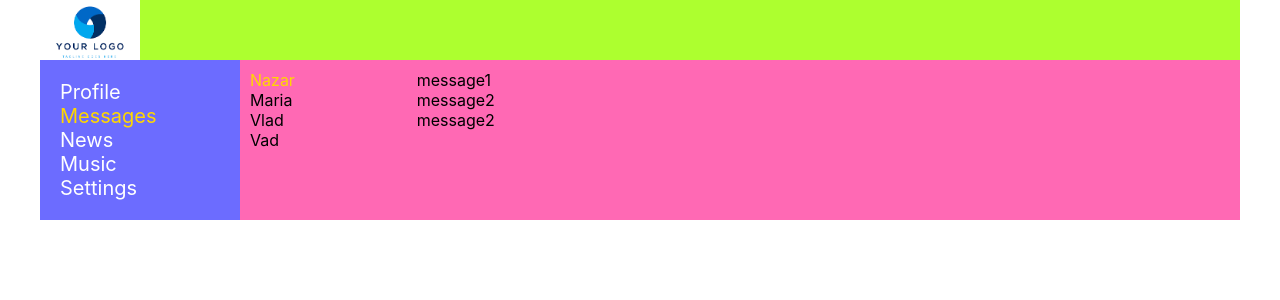
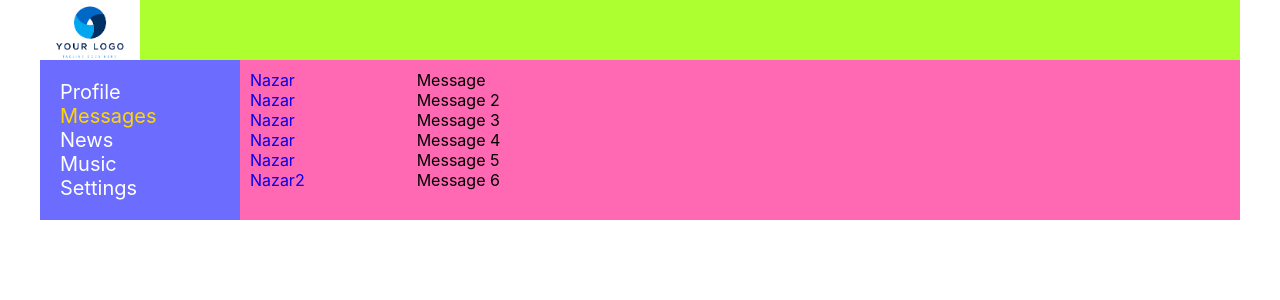
Before and after one commit to NAZMEL/Web-app, a React (Create React App) app: page /dialogs in a window 1280 px wide. Shown: the top 300 px of the page. Built offline with nearby package versions, Linux system fonts and the light colour scheme.

Commit message:
Refactor components

```diff
--- a/src/components/Dialogs/Dialogs.jsx
+++ b/src/components/Dialogs/Dialogs.jsx
@@ -1,35 +1,62 @@
 import React from "react";
+import { NavLink } from "react-router-dom";
 import dialogsStyle from './Dialogs.module.css';
 
+
+const DialogItem = (props) =>{
+    let path = "/dialogs/" + props.id;
+
+    return (
+        <div className={dialogsStyle.dialog + ' '+ dialogsStyle.active}>
+            <NavLink to={path}>{props.name}</NavLink>
+        </div>
+    )
+}
+
+const Message = (props) =>{
+
+    return(
+        <div className={dialogsStyle.message}>
+        {props.message}
+    </div>
+    )
+
+}
+
+
 const Dialogs = (props) => {
+    let dialogsData=[
+        {id: 1, name: 'Nazar'},
+        {id: 1, name: 'Nazar'},
+        {id: 1, name: 'Nazar'},
+        {id: 1, name: 'Nazar'},
+        {id: 1, name: 'Nazar'},
+        {id: 1, name: 'Nazar2'},
+    ];
+
+    let dialogsElements= dialogsData
+        .map((dialog) => <DialogItem name={dialog.name} id={dialog.id} />);
+
+    let messages=[
+        {id: 1, message: 'Message'},
+        {id: 1, message: 'Message 2'},
+        {id: 1, message: 'Message 3'},
+        {id: 1, message: 'Message 4'},
+        {id: 1, message: 'Message 5'},
+        {id: 1, message: 'Message 6'},
+    ];
+
+    let messagesElements = messages
+        .map( message => <Message message={message.message}/>)
+
     return(
         <div className={dialogsStyle.dialogs}>
             <div className={dialogsStyle.dialogsItems}>
-
-                <div className={dialogsStyle.dialog + ' '+ dialogsStyle.active}>
-                    Nazar
-                </div>
-                <div className={dialogsStyle.dialog}>
-                    Maria
-                </div>
-                <div className={dialogsStyle.dialog}>
-                    Vlad
-                </div>
-                <div className={dialogsStyle.dialog}>
-                    Vad
-                </div>
+               {dialogsElements}
             </div>
 
             <div className={dialogsStyle.dialogMessages}>
-                <div className={dialogsStyle.message}>
-                    message1
-                </div>
-                <div className={dialogsStyle.message}>
-                    message2
-                </div>
-                <div className={dialogsStyle.message}>
-                    message2
-                </div>
+               {messagesElements}
             </div>
         </div>
     )
--- a/src/components/Dialogs/Dialogs.module.css
+++ b/src/components/Dialogs/Dialogs.module.css
@@ -5,6 +5,7 @@
 
 .dialogsItems{
   padding: 10px;
+  color: white;
 }
 
 .active{
--- a/src/components/Profile/MyPosts/MyPosts.js
+++ b/src/components/Profile/MyPosts/MyPosts.js
@@ -1,23 +1,36 @@
 import React from "react";
-import mypostStyle from './MyPosts.module.css';
+import style from './MyPosts.module.css';
 import Post from './Post/Post';
 
 const MyPosts = () => {
+
+  let posts=[
+    {id: 1, message: 'Hi, how are you?', likesCount: 12},
+    {id: 2, message: 'Well, and how are you?', likesCount: 12}
+  ]
+
+  let postsElements = posts
+      .map(post => <Post message={post.message} like={post.likesCount}/> );
+
     return (
+        <div className={style.postBlock}>
+        <h3>My posts</h3>
         <div>
-        My posts
-        <div>
-          <textarea></textarea>
-          <button>Add post</button>
+          <div>
+            <textarea></textarea>
+          </div>
+          <div>
+            <button>Add post</button>
+          </div>
+
         </div>
 
-        <div>
-          <Post message="Hi, how are you?" like="5"/>
-          <Post message="Well, and how are you?" like="7"/>
-          <Post/>
+        <div className={style.posts}>
+          {postsElements}
         </div>
       </div>
     )
 }
 
+
 export default MyPosts;
--- a/src/components/Profile/MyPosts/MyPosts.module.css
+++ b/src/components/Profile/MyPosts/MyPosts.module.css
@@ -1,7 +1,7 @@
-.item{
-    color: greenyellow;
-  }
+.postBlock{
+  padding: 10px;
+}
 
-.item img{
-    width: 50px;
+.posts{
+  margin-top: 10px;
 }
--- a/src/components/Profile/Profile.js
+++ b/src/components/Profile/Profile.js
@@ -1,19 +1,14 @@
 import React from "react";
 import profileStyle from './Profile.module.css';
 import MyPosts from "./MyPosts/MyPosts";
+import ProfileInfo from "./ProfileInfo/ProfileInfo";
 
 
 const Profile = () =>{
     return(
       <div>
-      <div>
-        <img src="https://upload.wikimedia.org/wikipedia/commons/thumb/b/b6/Image_created_with_a_mobile_phone.png/640px-Image_created_with_a_mobile_phone.png" alt=""/>
-      </div>
-
-      <div>
-        ava + description
-      </div>
-      <MyPosts/>
+        <ProfileInfo/>
+        <MyPosts/>
     </div>
     )
 }
--- /dev/null
+++ b/src/components/Profile/ProfileInfo/ProfileInfo.jsx
@@ -0,0 +1,18 @@
+import React from "react";
+import style from './ProfileInfo.module.css';
+
+const ProfileInfo = () =>{
+    return(
+      <div>
+        <div>
+          <img src="https://upload.wikimedia.org/wikipedia/commons/thumb/b/b6/Image_created_with_a_mobile_phone.png/640px-Image_created_with_a_mobile_phone.png" alt=""/>
+        </div>
+
+        <div className={style.descriptionBlock}>
+          ava + description
+        </div>
+    </div>
+    )
+}
+
+export default ProfileInfo;
--- /dev/null
+++ b/src/components/Profile/ProfileInfo/ProfileInfo.module.css
@@ -0,0 +1,3 @@
+.descriptionBlock{
+  padding: 10px;
+}
```
